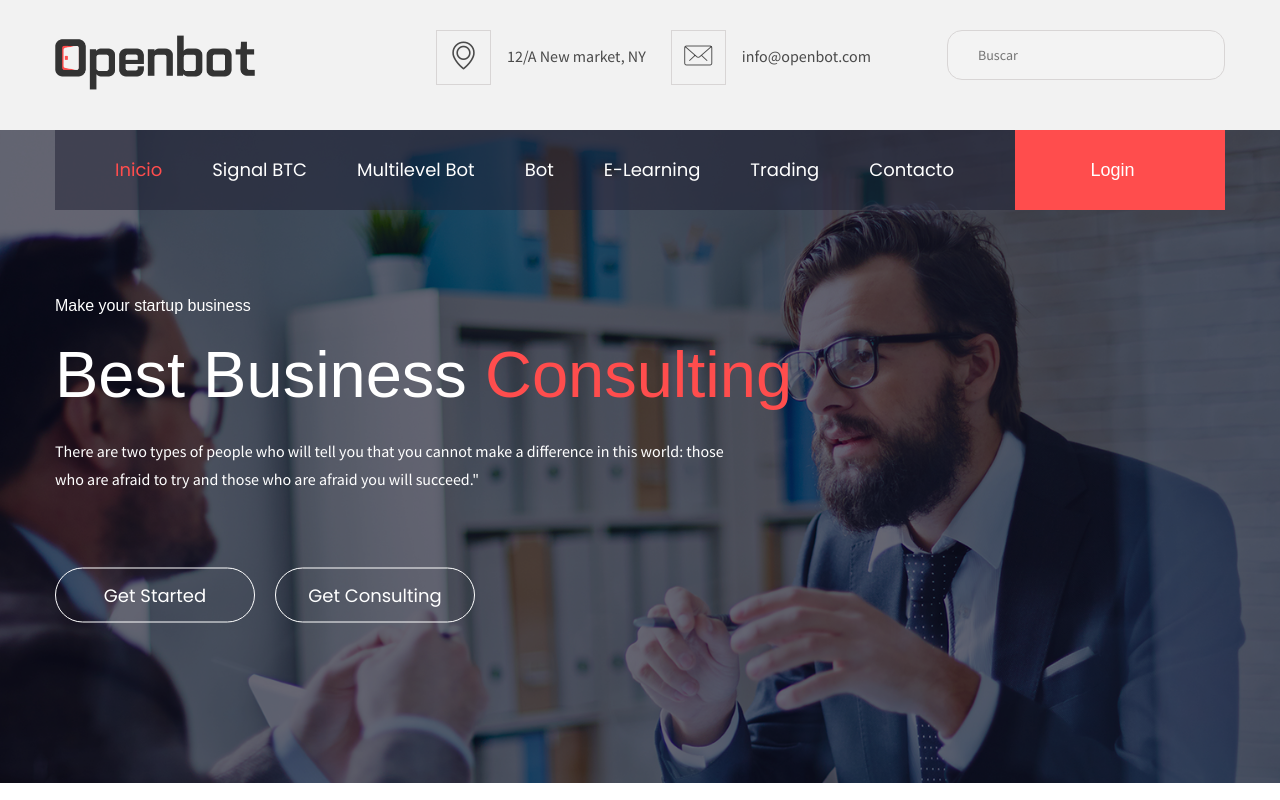
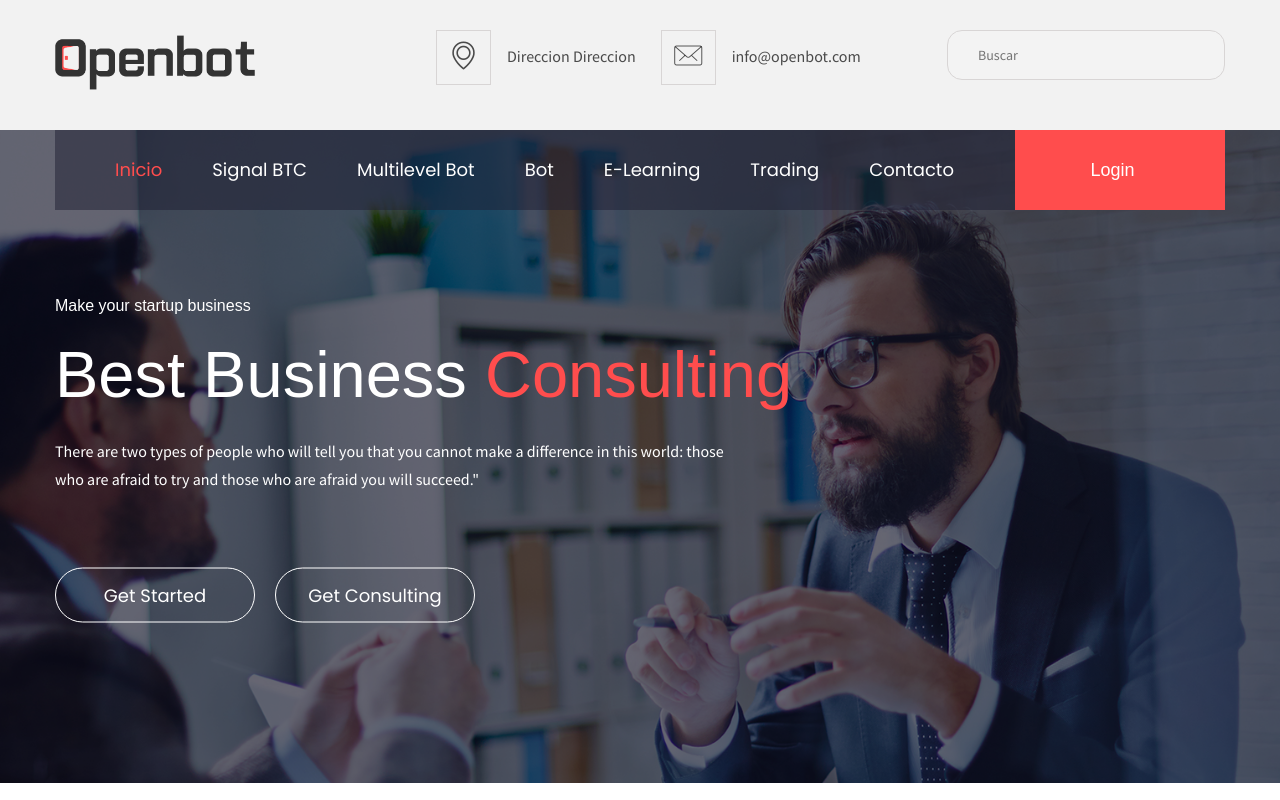
Before and after one commit to joseferrer1090/openbot, a React (Create React App) app: page /#/ in a window 1280 px wide. Shown: the top 800 px of the page. Built offline with nearby package versions, Linux system fonts and the light colour scheme; some icons are missing; a web font is replaced by a local one.

Commit message:
Limpiando antes de ingresar la informacion

```diff
--- a/src/Layouts/header.js
+++ b/src/Layouts/header.js
@@ -16,7 +16,7 @@ class Header extends Component {
                             <li></li>
                             <li>
                                 <div className="icon"><i className="flaticon-signs header-flat" aria-hidden="true" /></div>
-                                12/A New market, NY</li>
+                                Direccion Direccion</li>
                             <li>
                                 <div className="icon"><i className="flaticon-mail  header-flat" aria-hidden="true" /></div>
                                 info@openbot.com
```
Also changed, not shown: src/Layouts/navbar.js (deleted, +0 -12 lines).
